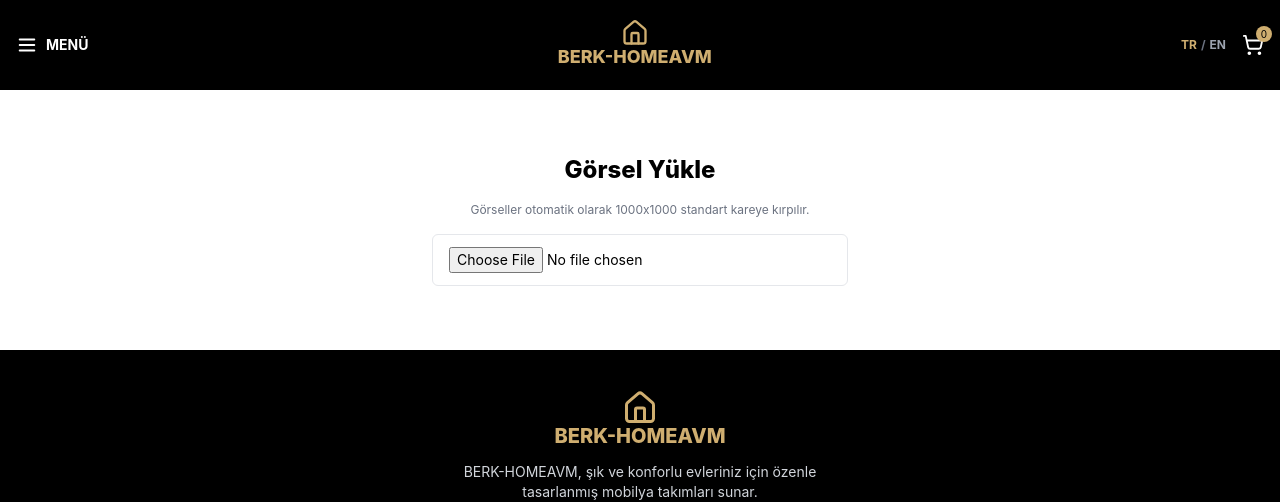
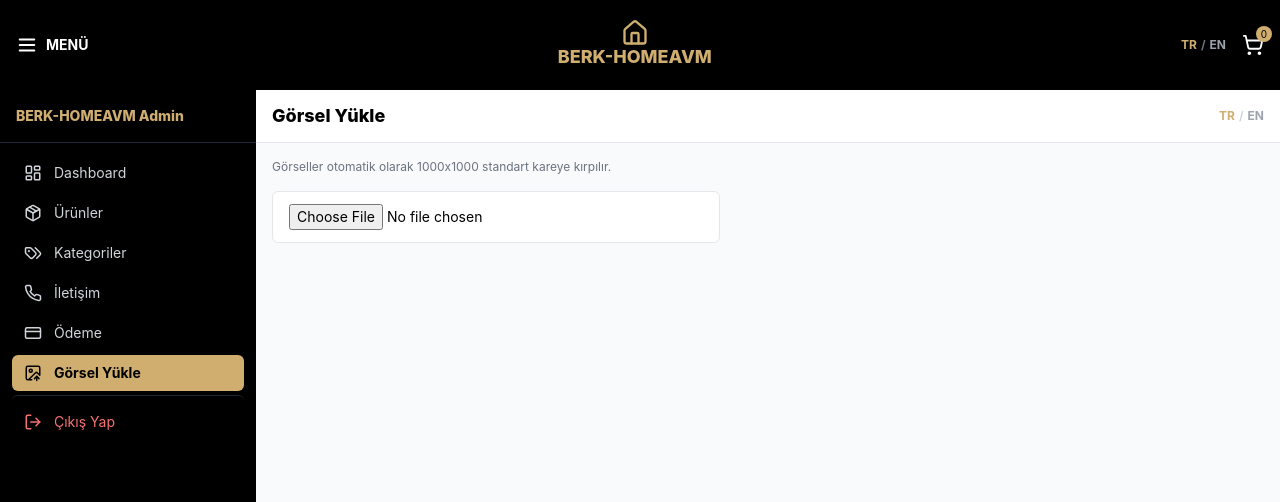
Before and after one commit to takrun00-hue/berk-homeavm, a Next.js app: page /admin/upload in a window 1280 px wide. Shown: the top 502 px of the page. Built offline with nearby package versions, Linux system fonts and the light colour scheme; no server answers; the database is empty.

Commit message:
Refactor upload page for localization and UI improvements
Updated text for better clarity and localization support.

```diff
--- a/app/admin/upload/page.tsx
+++ b/app/admin/upload/page.tsx
@@ -1,8 +1,10 @@
 "use client";
 
 import { useRef, useState } from "react";
+import AdminLayout from "@/components/AdminLayout";
+import { useLanguage } from "@/context/LanguageContext";
 
-const STANDARD_SIZE = 1000; // سایز استاندارد مربعی خروجی (px)
+const STANDARD_SIZE = 1000;
 
 export default function AdminUploadPage() {
   const fileInputRef = useRef<HTMLInputElement>(null);
@@ -10,8 +12,8 @@ export default function AdminUploadPage() {
   const [resultUrl, setResultUrl] = useState<string | null>(null);
   const [loading, setLoading] = useState(false);
   const [error, setError] = useState("");
+  const { t } = useLanguage();
 
-  // تغییر سایز و کراپ تصویر به یک مربع استاندارد قبل از آپلود
   const resizeImage = (file: File): Promise<Blob> => {
     return new Promise((resolve, reject) => {
       const img = new Image();
@@ -28,7 +30,6 @@ export default function AdminUploadPage() {
         const ctx = canvas.getContext("2d");
         if (!ctx) return reject("Canvas error");
 
-        // کراپ مرکزی به مربع
         const side = Math.min(img.width, img.height);
         const sx = (img.width - side) / 2;
         const sy = (img.height - side) / 2;
@@ -83,10 +84,10 @@ export default function AdminUploadPage() {
       if (data.url) {
         setResultUrl(data.url);
       } else {
-        setError(data.error || "Yükleme başarısız.");
+        setError(data.error || "Upload failed.");
       }
     } catch (err) {
-      setError("Bir hata oluştu.");
+      setError("An error occurred.");
     } finally {
       setLoading(false);
     }
@@ -97,29 +98,26 @@ export default function AdminUploadPage() {
   };
 
   return (
-    <section className="py-16 px-4 max-w-md mx-auto space-y-4">
-      <h1 className="text-2xl font-extrabold text-center">Görsel Yükle</h1>
-      <p className="text-gray-500 text-xs text-center">
-        Görseller otomatik olarak {STANDARD_SIZE}x{STANDARD_SIZE} standart
-        kareye kırpılır.
-      </p>
+    <AdminLayout titleKey="adminUpload">
+      <div className="max-w-md space-y-4">
+        <p className="text-gray-500 text-xs">{t("adminUploadNote")}</p>
 
         <input
           ref={fileInputRef}
           type="file"
           accept="image/*"
           onChange={handleFileChange}
-        className="w-full border rounded-md px-4 py-3 text-sm"
+          className="w-full border rounded-md px-4 py-3 text-sm bg-white"
         />
 
         {loading && (
-        <p className="text-center text-sm text-gray-500">Yükleniyor...</p>
+          <p className="text-center text-sm text-gray-500">{t("adminUploading")}</p>
         )}
 
         {error && <p className="text-red-500 text-xs text-center">{error}</p>}
 
         {preview && (
-        <div className="aspect-square w-full rounded-md overflow-hidden border">
+          <div className="aspect-square w-full max-w-xs rounded-md overflow-hidden border">
             <img
               src={preview}
               alt="preview"
@@ -130,24 +128,23 @@ export default function AdminUploadPage() {
 
         {resultUrl && (
           <div className="space-y-2">
-          <p className="text-xs text-gray-500">
-            Bu linki kopyalayıp ürün verisine (data/products.ts) yapıştırın:
-          </p>
+            <p className="text-xs text-gray-500">{t("adminCopyLink")}</p>
             <div className="flex gap-2">
               <input
                 readOnly
                 value={resultUrl}
-              className="flex-1 border rounded-md px-3 py-2 text-xs"
+                className="flex-1 border rounded-md px-3 py-2 text-xs bg-white"
               />
               <button
                 onClick={copyToClipboard}
                 className="bg-black text-gold px-4 py-2 rounded-md text-xs font-bold"
               >
-              Kopyala
+                {t("adminCopy")}
               </button>
             </div>
           </div>
         )}
-    </section>
+      </div>
+    </AdminLayout>
   );
 }
```
Lines whose indentation alone changed are shown as unchanged.
